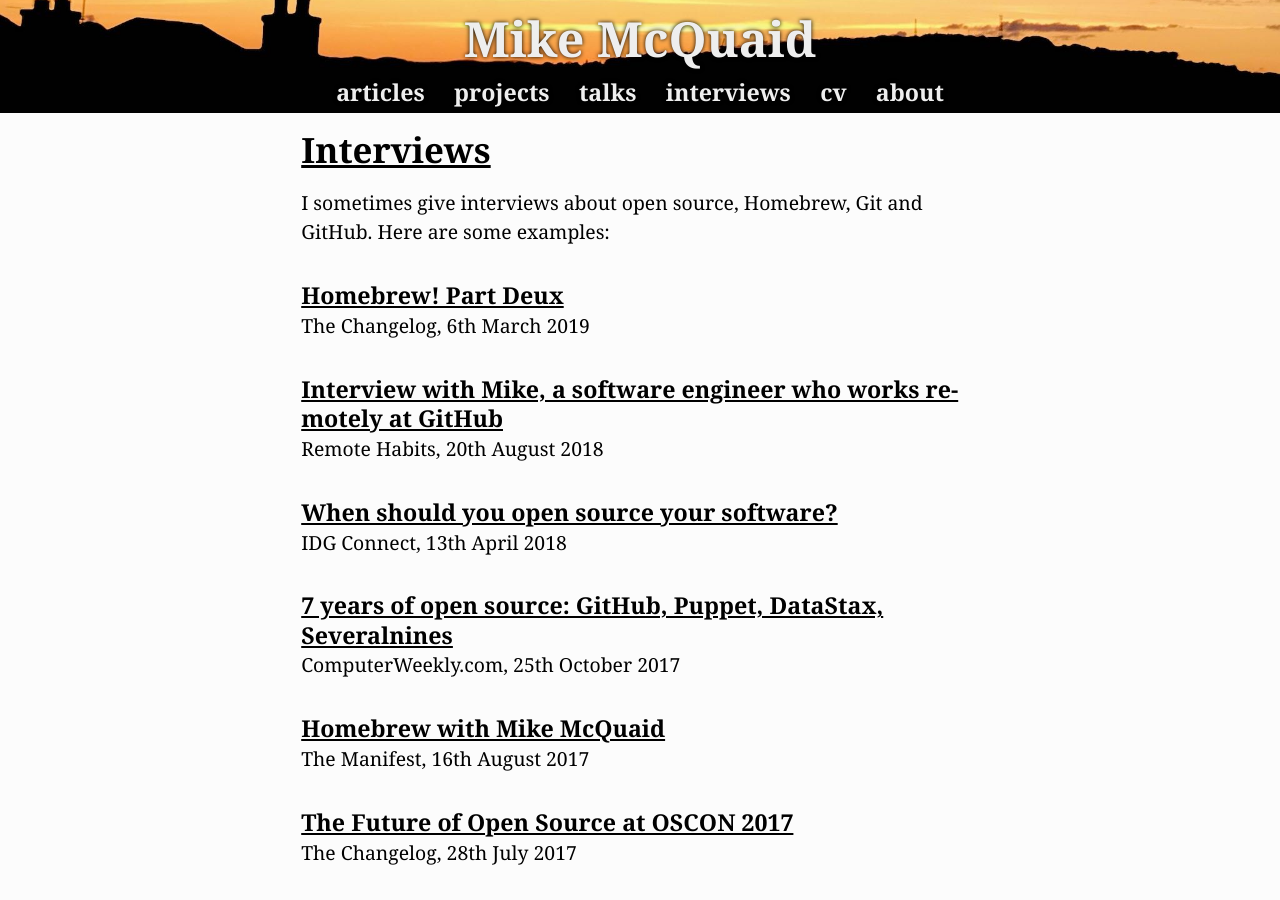
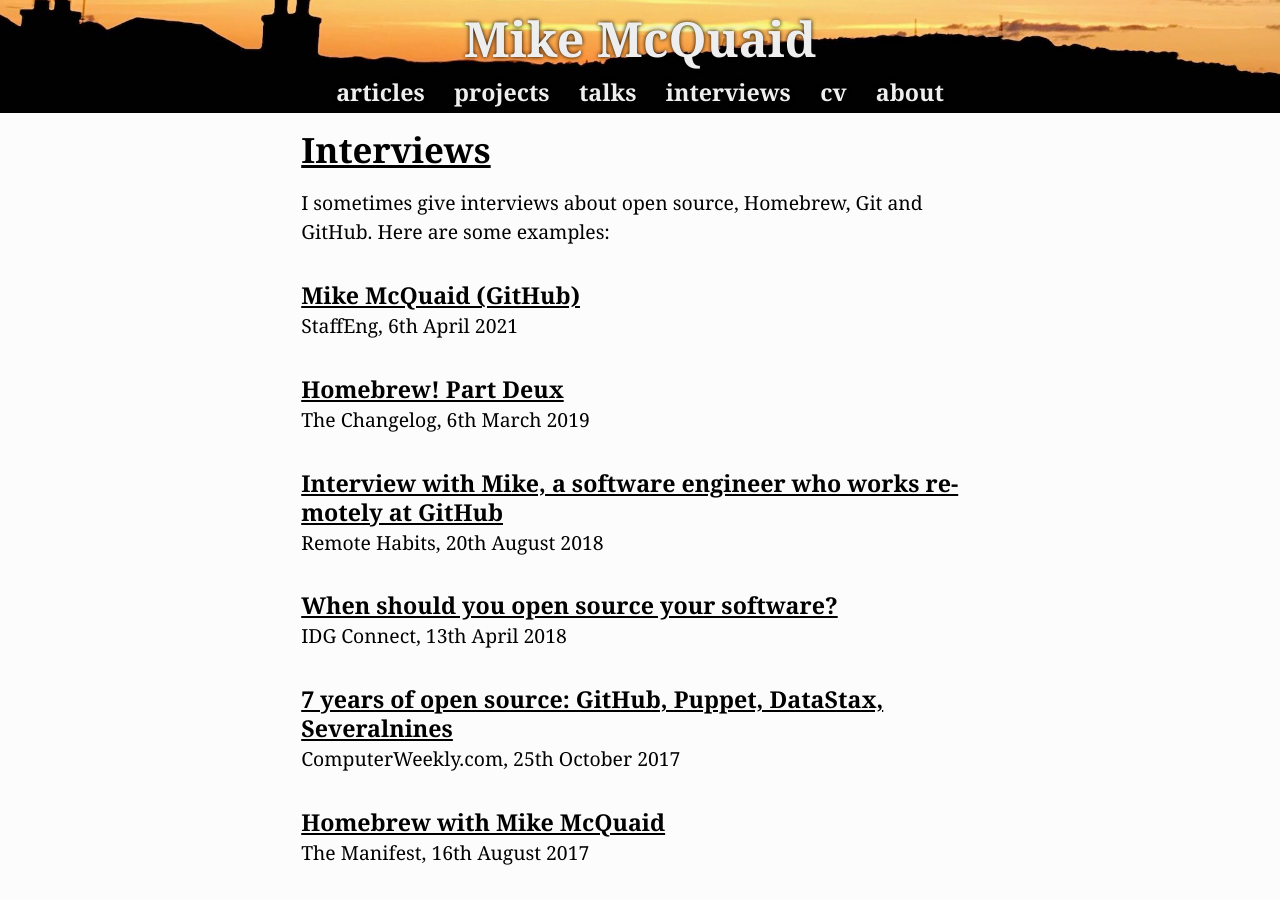
Before and after one commit to MikeMcQuaid/mikemcquaid.com, a Jekyll site: the page built from interviews.md, in a window 1280 px wide and 900 px high. Built offline with Jekyll 4.4.1, drawn with Linux system fonts in a browser that asks for light colours.

Commit message:
Add StaffEng podcast.

```diff
--- a/interviews.md
+++ b/interviews.md
@@ -4,6 +4,9 @@
 redirect_from: /press
 ---
 I sometimes give interviews about open source, Homebrew, Git and GitHub. Here are some examples:
+
+#### [Mike McQuaid (GitHub)](https://podcast.staffeng.com/1687069/8247672-mike-mcquaid-github)
+StaffEng, 6th April 2021
 
 #### [Homebrew! Part Deux](https://changelog.com/podcast/337)
 The Changelog, 6th March 2019
```
